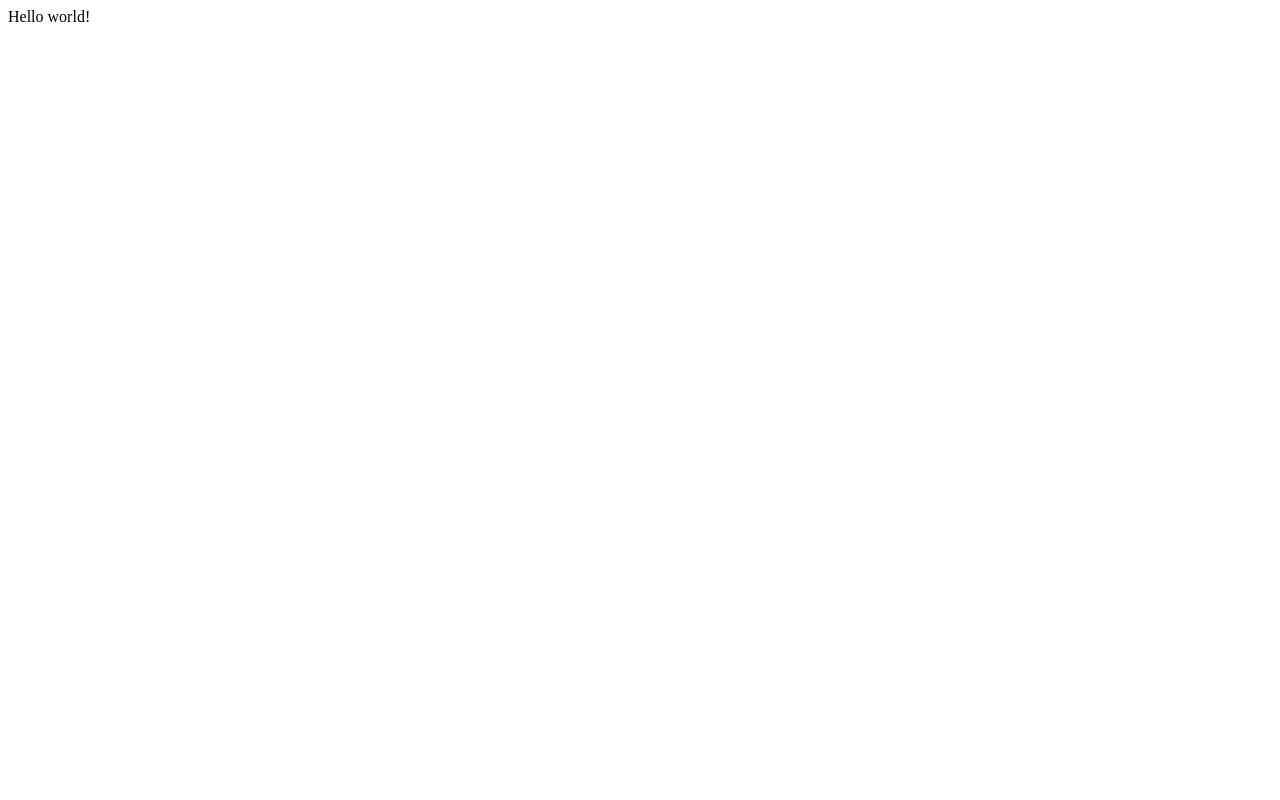
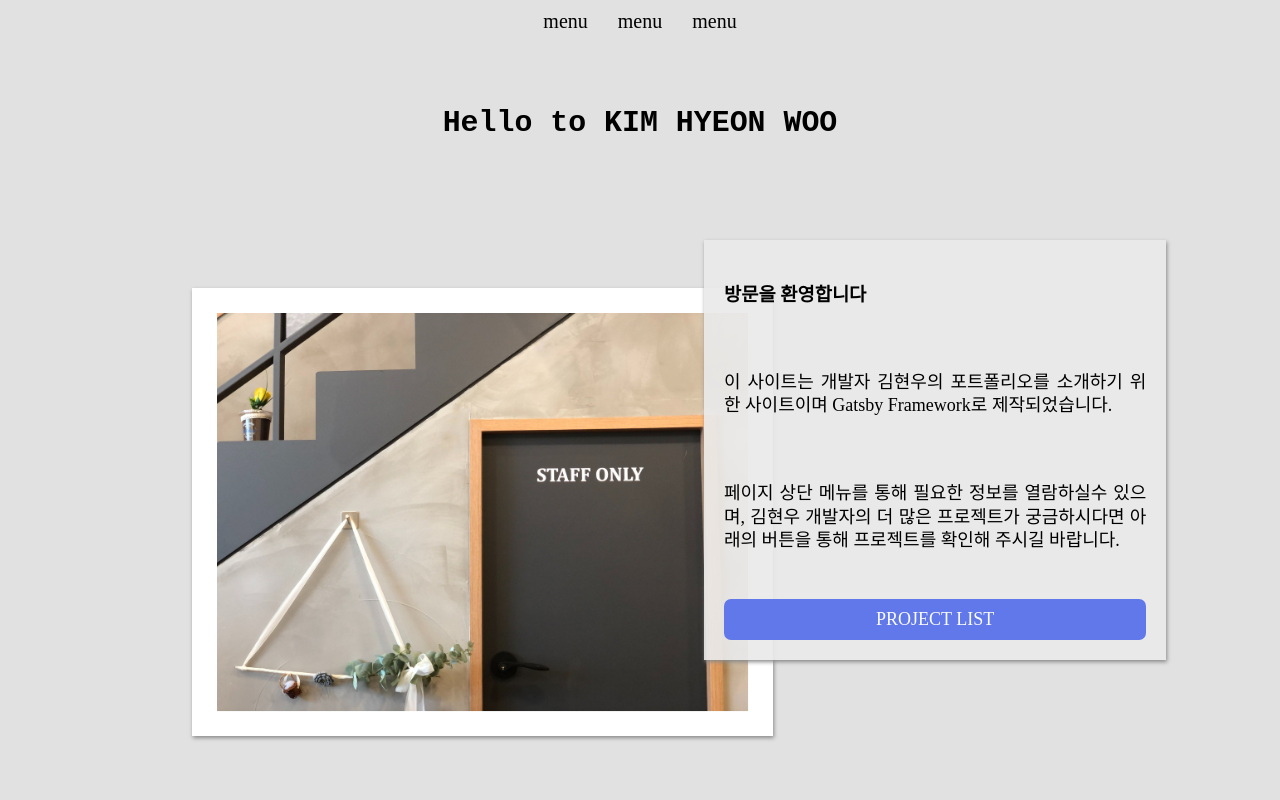
Before and after one commit to hyeon-wooo/Portfolio-Gatsby, a Gatsby site: page / in a window 1280 px wide. Built offline with nearby package versions, Linux system fonts and the light colour scheme; Gatsby itself is replaced by a stand-in of ours.

Commit message:
Make Home Screen

```diff
--- /dev/null
+++ b/gatsby-browser.js
@@ -0,0 +1 @@
+import "./src/styles/global.css"
--- /dev/null
+++ b/src/assets/images/index.js
@@ -0,0 +1,2 @@
+exports.contentImg1 = require("./contentImg1.jpg")
+exports.contentImg2 = require("./contentImg2.jpg")
--- a/src/pages/index.js
+++ b/src/pages/index.js
@@ -1,5 +1,45 @@
 import React from "react"
+import { Link } from "gatsby"
+import HomeStyle from "../styles/home.module.css"
+import { contentImg1 } from "../assets/images"
 
 export default function Home() {
-  return <div>Hello world!</div>
+  return (
+    <div className={HomeStyle.wrap}>
+      <header className={HomeStyle.header}>
+        <div className={HomeStyle.headerMenuContainer}>
+          <Link to="/" className={HomeStyle.headerMenu}>
+            menu
+          </Link>
+          <Link to="/" className={HomeStyle.headerMenu}>
+            menu
+          </Link>
+          <Link to="/" className={HomeStyle.headerMenu}>
+            menu
+          </Link>
+        </div>
+        <h1 className={HomeStyle.headerTitle}>Hello to KIM HYEON WOO</h1>
+      </header>
+      <div className={HomeStyle.contentContainer}>
+        <img src={contentImg1} alt="" className={HomeStyle.contentImg} />
+        <div className={HomeStyle.contentDescription}>
+          <h3 className={HomeStyle.introTitle}>방문을 환영합니다</h3>
+          <p className={HomeStyle.introDescription}>
+            이 사이트는 개발자 김현우의 포트폴리오를 소개하기 위한 사이트이며
+            Gatsby Framework로 제작되었습니다.
+          </p>
+          <p className={HomeStyle.introDescription}>
+            페이지 상단 메뉴를 통해 필요한 정보를 열람하실수 있으며, 김현우
+            개발자의 더 많은 프로젝트가 궁금하시다면 아래의 버튼을 통해
+            프로젝트를 확인해 주시길 바랍니다.
+          </p>
+          {/* <div className="linkContainer"> */}
+          <Link to="/projectList" className={HomeStyle.btnToProjectList}>
+            PROJECT LIST
+          </Link>
+          {/* </div> */}
+        </div>
+      </div>
+    </div>
+  )
 }
--- /dev/null
+++ b/src/styles/global.css
@@ -0,0 +1,15 @@
+html,
+body {
+  width: 100%;
+  height: 100%;
+  margin: 0;
+}
+
+body {
+  background-color: #e1e1e1;
+}
+
+div {
+  width: 100%;
+  height: 100%;
+}
--- /dev/null
+++ b/src/styles/home.module.css
@@ -0,0 +1,80 @@
+.header {
+  display: flex;
+  flex-direction: column;
+  align-items: center;
+  height: calc(20% - 10px);
+  padding-top: 10px;
+}
+
+.headerMenuContainer {
+  width: 100%;
+  display: flex;
+  justify-content: center;
+}
+
+.headerMenu {
+  margin: 0 15px;
+  text-decoration: none;
+  color: black;
+  font-size: 20px;
+  margin: 0 15px;
+}
+
+.headerTitle {
+  font-family: monospace;
+  font-size: 2.3em;
+}
+
+.contentContainer {
+  width: 100%;
+  height: 80%;
+}
+
+.contentImg {
+  height: 70%;
+  position: relative;
+  top: 55%;
+  left: 15%;
+  transform: translateY(-50%);
+  box-shadow: 1px 2px 4px #8a8a8a;
+}
+
+.contentDescription {
+  background-color: #eaeaeaeb;
+  width: 33%;
+  height: 43%;
+  position: absolute;
+  left: 55%;
+  top: 30%;
+
+  padding: 20px;
+
+  display: flex;
+  flex-direction: column;
+  justify-content: space-between;
+  min-height: 380px;
+
+  box-shadow: 1px 2px 4px #8a8a8a;
+}
+
+.introTitle {
+}
+.introDescription {
+  line-height: 1.3;
+  font-size: 18px;
+  text-align: justify;
+}
+
+.btnToProjectList {
+  text-decoration: none;
+  color: #fbfbfb;
+  padding: 10px;
+  margin: 0;
+  background-color: #6078ea;
+  border-radius: 7px;
+  text-align: center;
+  font-size: 18px;
+}
+/* .btnToProjectList::before {
+  color: black; */
+/* } */
```
Also changed, not shown: src/pages/projectList.js (added, +7 -0 lines), src/assets/images/contentImg1.jpg (added), src/assets/images/contentImg2.jpg (added).
